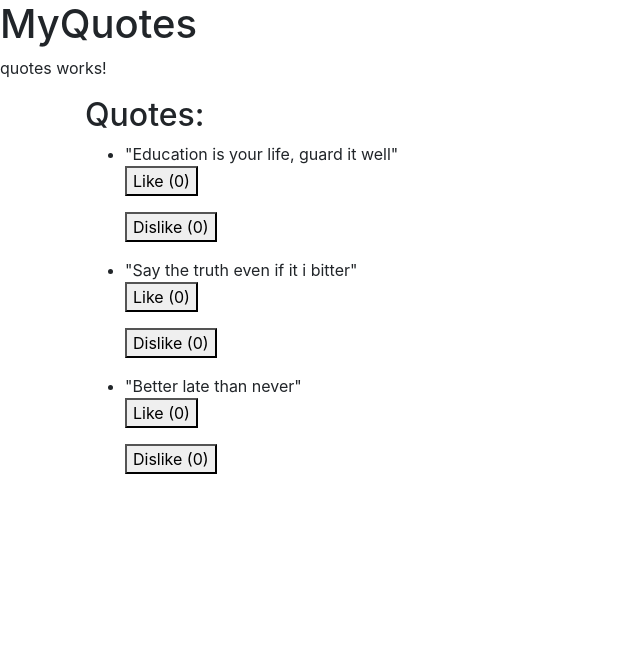
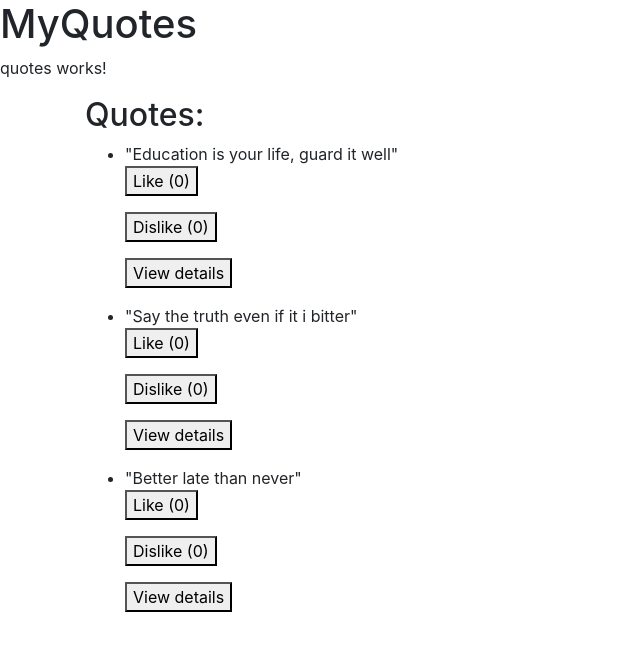
Before and after one commit to Abdihakim-Muhumed/MyQuotes, an Angular app: page / in a window 1280 px wide. Shown: the top 650 px of the page, without its empty margins (0-640 px from the left). Built offline with nearby package versions, Linux system fonts and the light colour scheme.

Commit message:
Add view details button

```diff
--- a/src/app/quote-details/quote-details.component.ts
+++ b/src/app/quote-details/quote-details.component.ts
@@ -1,4 +1,5 @@
-import { Component, OnInit } from '@angular/core';
+import { Component, OnInit, Input} from '@angular/core';
+import{Quote} from '.quote';
 
 @Component({
   selector: 'app-quote-details',
@@ -7,6 +8,7 @@ import { Component, OnInit } from '@angular/core';
 })
 export class QuoteDetailsComponent implements OnInit {
 
+@Input() quote: Quote;
   constructor() { }
 
   ngOnInit(): void {
--- a/src/app/quote.ts
+++ b/src/app/quote.ts
@@ -1,8 +1,10 @@
 export class Quote {
     public likes: number;
     public  dislikes: number;
+    public showDetails: boolean;
     constructor(public id:number, public userName:string, public quotation:string, public author: string){
         this.likes = 0;
         this.dislikes = 0;
+        this.showDetails= false;
     }
 }
--- a/src/app/quotes/quotes.component.html
+++ b/src/app/quotes/quotes.component.html
@@ -13,6 +13,8 @@
                 <p>
                     <button (click)='addDislike(i)'>Dislike ({{quote.dislikes}})</button>
                 </p>
+                <button (click)='viewDetails(i)'>View details</button>
+                <app-quote-details *ngIf ='quote.showDetails' [quote]='Quote'></app-quote-details>
             </ul>
         </div>
     </div>
--- a/src/app/quotes/quotes.component.ts
+++ b/src/app/quotes/quotes.component.ts
@@ -19,6 +19,9 @@ export class QuotesComponent implements OnInit {
   addDislike(index){
     this.quotes[index].dislikes=+1;
   }
+  viewDetails(index){
+    this.quotes[index].showDetails=!this.quotes[index].showDetails
+  }
   constructor() { }
 
   ngOnInit(): void {
```
